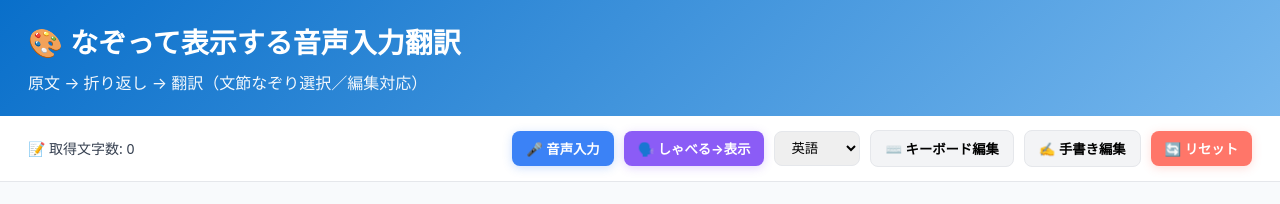
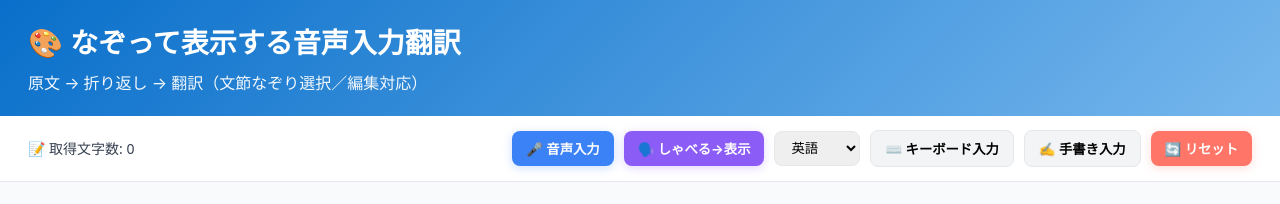
Before and after one commit to rsplndnt/scribble-translator, a React (Vite) app: page / in a window 1280 px wide. Shown: the top 204 px of the page. Built offline with nearby package versions, Linux system fonts and the light colour scheme.

Commit message:
音声入力代替ボタンを正しく配置 - キーボード入力・手書き入力ボタンの機能を修正

```diff
--- a/src/components/ScribbleTranslator.jsx
+++ b/src/components/ScribbleTranslator.jsx
@@ -479,7 +479,15 @@ const ScribbleTranslator = () => {
   /* ------ インライン編集完了 ------ */
   const finishInlineEdit = () => {
     if (inlineEditText.trim()) {
-      applyReplace(inlineEditText);
+      // 最初の入力時（visibleTextがない場合）は直接設定
+      if (!visibleText) {
+        setCurrentText(inlineEditText.trim());
+        setVisibleText(inlineEditText.trim());
+        setMode("shown");
+      } else {
+        // 既存のテキストがある場合は置換
+        applyReplace(inlineEditText);
+      }
     }
     setInlineEditMode(null);
     setInlineEditText('');
@@ -768,11 +776,31 @@ const ScribbleTranslator = () => {
             <option value="ko">韓国語</option>
             <option value="zh">中国語</option>
           </select>
-          <button onClick={() => setOpenKbd(true)} style={styles.btnGhost}>
-            ⌨️ キーボード編集
-            </button>
-          <button onClick={() => setOpenInk(true)} style={styles.btnGhost}>
-            ✍️ 手書き編集
+          <button
+            onClick={() => {
+              setInlineEditMode('keyboard');
+              setInlineEditText('');
+              // 画面中央付近に配置
+              const centerX = window.innerWidth / 2 - 100;
+              const centerY = window.innerHeight / 2 - 100;
+              setInlineEditPosition({ x: centerX, y: centerY });
+            }}
+            style={styles.btnGhost}
+          >
+            ⌨️ キーボード入力
+          </button>
+          <button
+            onClick={() => {
+              setInlineEditMode('ink');
+              setInlineEditText('');
+              // 画面中央付近に配置
+              const centerX = window.innerWidth / 2 - 100;
+              const centerY = window.innerHeight / 2 - 100;
+              setInlineEditPosition({ x: centerX, y: centerY });
+            }}
+            style={styles.btnGhost}
+          >
+            ✍️ 手書き入力
           </button>
           <button
             onClick={() => {
```
